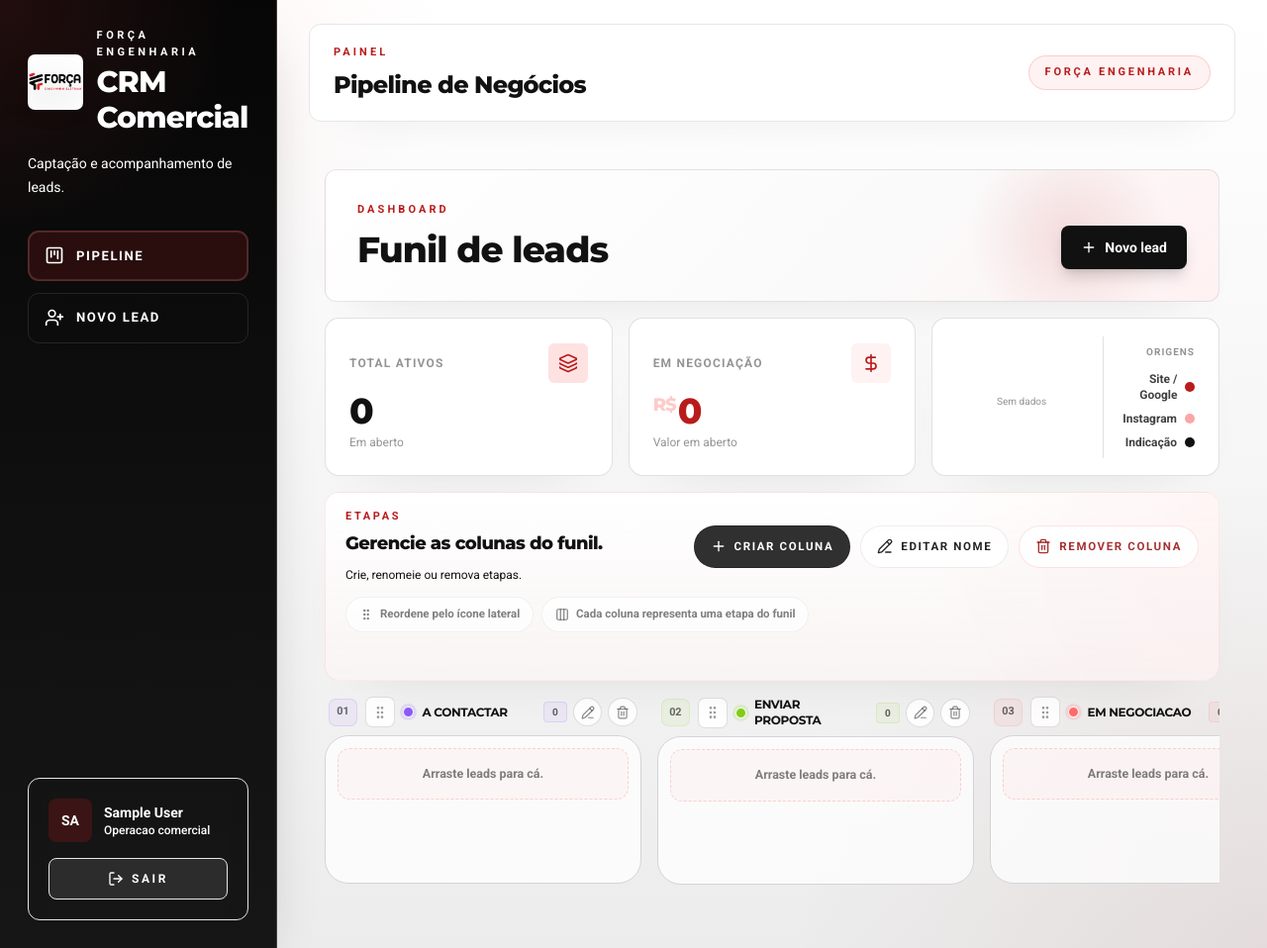
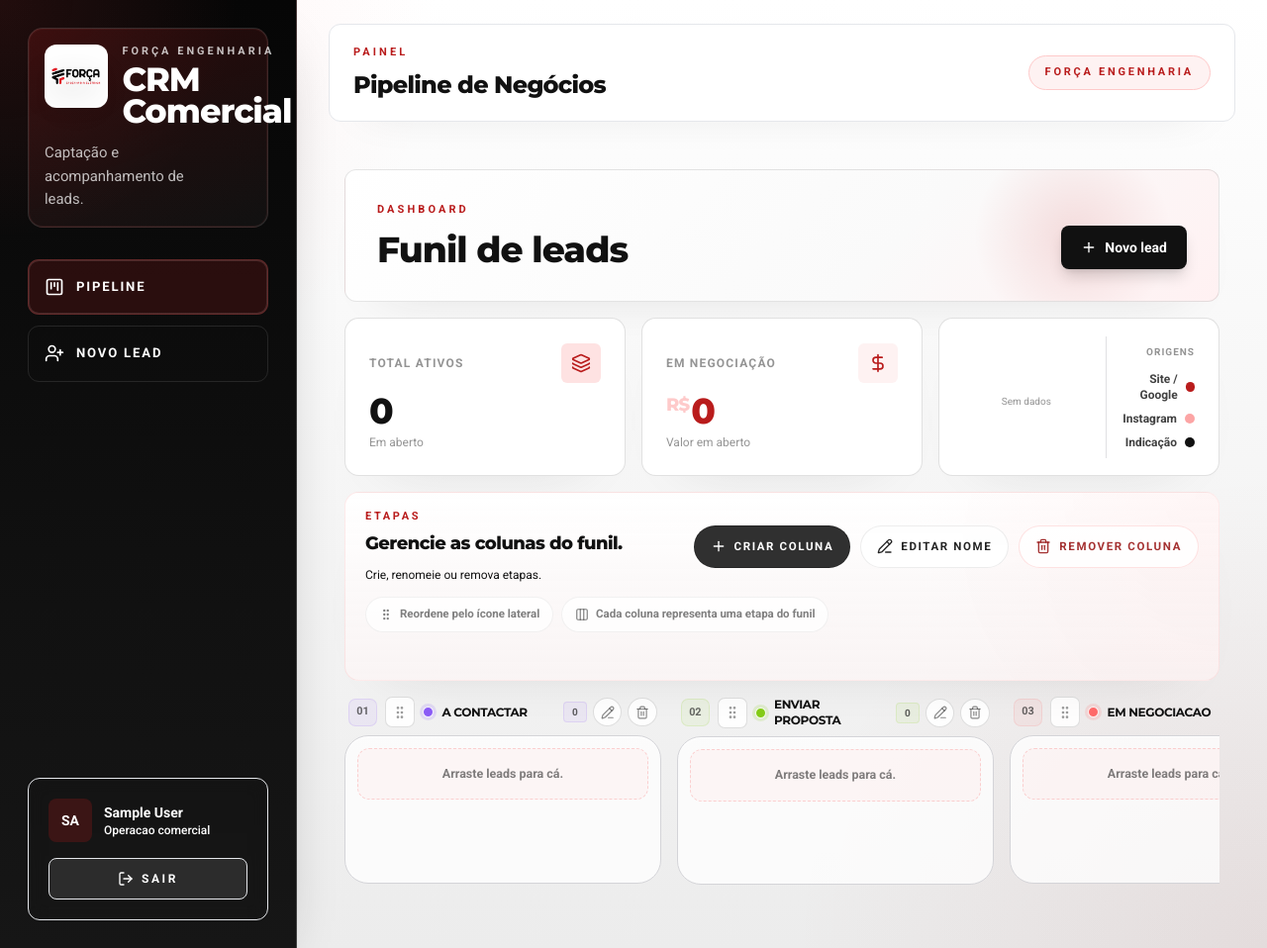
Before and after one commit to miguelbento189-lang/crm-sistema, a Django app: page /sistema/crm/pipeline/ in a window 1280 px wide. Shown: the whole page at 99% size. Run offline with Django 5.2, Linux system fonts and the light colour scheme; the visitor is signed in with stand-in values (Sample User, id 1); data comes from the database, SQL or seed files in the repository; data that the repository does not hold is empty; some libraries are stand-ins or nearby versions.

Commit message:
Refina sidebar do CRM e ajustes de login

```diff
--- a/crm/templates/crm/pipeline_base.html
+++ b/crm/templates/crm/pipeline_base.html
@@ -51,7 +51,7 @@
     .pipeline-shell {
       min-height: 100vh;
       display: grid;
-      grid-template-columns: 280px minmax(0, 1fr);
+      grid-template-columns: 300px minmax(0, 1fr);
     }
 
     .pipeline-sidebar {
@@ -64,20 +64,30 @@
     }
 
     .brand-lockup {
-      display: inline-flex;
-      align-items: center;
-      gap: 0.85rem;
+      display: flex;
+      align-items: flex-start;
+      gap: 0.9rem;
+      width: 100%;
+    }
+
+    .sidebar-brand {
+      border: 1px solid rgba(221, 221, 221, 0.14);
+      border-radius: 0.95rem;
+      padding: 1rem;
+      background: linear-gradient(160deg, rgba(185, 28, 28, 0.2), rgba(255, 255, 255, 0.03));
+      box-shadow: inset 0 0 0 1px rgba(248, 113, 113, 0.08);
     }
 
     .brand-mark {
-      width: 3.5rem;
-      height: 3.5rem;
-      border-radius: 0.45rem;
+      width: 4rem;
+      height: 4rem;
+      border-radius: 0.75rem;
+      padding: 0.4rem;
       display: inline-flex;
       align-items: center;
       justify-content: center;
       background: #ffffff;
-      border: 1px solid rgba(255, 255, 255, 0.12);
+      border: 1px solid rgba(255, 255, 255, 0.16);
       box-shadow: 0 14px 30px -22px rgba(0, 0, 0, 0.44);
       flex: 0 0 auto;
     }
@@ -89,18 +99,54 @@
       filter: drop-shadow(0 10px 16px rgba(0, 0, 0, 0.28));
     }
 
+    .brand-eyebrow {
+      font-size: 0.68rem;
+      font-weight: 900;
+      letter-spacing: 0.28em;
+      text-transform: uppercase;
+      color: rgba(255, 255, 255, 0.74);
+      line-height: 1.35;
+    }
+
+    .brand-title {
+      margin-top: 0.3rem;
+      font-size: clamp(2.1rem, 2.2vw, 2.55rem);
+      font-weight: 900;
+      line-height: 0.95;
+      color: #ffffff;
+    }
+
+    .brand-summary {
+      margin-top: 0.95rem;
+      font-size: 0.93rem;
+      line-height: 1.55;
+      color: rgba(255, 255, 255, 0.72);
+      max-width: 22ch;
+    }
+
+    .pipeline-nav {
+      display: grid;
+      gap: 0.65rem;
+    }
+
     .pipeline-link {
       display: flex;
       align-items: center;
       gap: 0.75rem;
       border: 1px solid rgba(221, 221, 221, 0.12);
       border-radius: 0.7rem;
-      padding: 0.9rem 1rem;
+      min-height: 3.55rem;
+      padding: 0.95rem 1rem;
       font-size: 0.82rem;
       font-weight: 800;
-      letter-spacing: 0.12em;
+      letter-spacing: 0.14em;
       text-transform: uppercase;
       transition: background-color 0.24s ease, border-color 0.24s ease, transform 0.24s ease, box-shadow 0.24s ease;
+    }
+
+    .pipeline-link i {
+      color: rgba(255, 255, 255, 0.92);
+      flex: 0 0 auto;
     }
 
     .pipeline-link:hover {
@@ -196,6 +242,29 @@
         border-right: 0;
         border-bottom: 1px solid rgba(255, 255, 255, 0.12);
       }
+
+      .brand-summary {
+        max-width: 100%;
+      }
+    }
+
+    @media (max-width: 640px) {
+      .sidebar-brand {
+        padding: 0.9rem;
+      }
+
+      .brand-mark {
+        width: 3.4rem;
+        height: 3.4rem;
+      }
+
+      .brand-title {
+        font-size: clamp(1.8rem, 8vw, 2.2rem);
+      }
+
+      .pipeline-link {
+        min-height: 3.25rem;
+      }
     }
   </style>
   {% block extra_head %}{% endblock %}
@@ -205,19 +274,21 @@
     <aside class="pipeline-sidebar p-6 lg:p-7">
       <div class="flex h-full flex-col gap-8">
         <div>
-          <div class="brand-lockup">
-            <div class="brand-mark" aria-hidden="true">
-              <img src="{% static 'logo/forca-logo.png' %}" alt="Força Engenharia">
+          <div class="sidebar-brand">
+            <div class="brand-lockup">
+              <div class="brand-mark" aria-hidden="true">
+                <img src="{% static 'logo/forca-logo.png' %}" alt="Força Engenharia">
+              </div>
+              <div>
+                <p class="brand-eyebrow">Força Engenharia</p>
+                <h1 class="brand-title">CRM<br>Comercial</h1>
+              </div>
             </div>
-            <div>
-              <p class="text-[11px] font-black uppercase tracking-[0.32em] text-white/72">Força Engenharia</p>
-              <h1 class="mt-1 text-3xl font-black text-white">CRM Comercial</h1>
-            </div>
+            <p class="brand-summary">Captação e acompanhamento de leads.</p>
           </div>
-          <p class="mt-4 max-w-xs text-sm leading-6 text-white/68">Captação e acompanhamento de leads.</p>
         </div>
 
-        <nav class="grid gap-3">
+        <nav class="pipeline-nav">
           <a href="{% url 'crm:crm_dashboard' %}" class="pipeline-link {% if request.resolver_match.url_name == 'crm_dashboard' %}is-active{% endif %}">
             <i data-lucide="kanban-square" class="h-5 w-5"></i>
             <span>Pipeline</span>
--- a/crm/templates/registration/login.html
+++ b/crm/templates/registration/login.html
@@ -179,7 +179,7 @@
             </form>
 
             <footer class="w-full mt-10 text-center border-t border-black/8 pt-6">
-                <p class="text-[9px] text-charcoal/70 font-bold uppercase tracking-[0.3em]">{{ active_brand_name|default:'CRM de Leads' }} © 2026</p>
+                <p class="text-[9px] text-charcoal/70 font-bold uppercase tracking-[0.3em]">{{ active_brand_name|default:'CRM Força Engenharia' }} © 2026</p>
                 {% if active_brand_support_email %}
                 <p class="mt-2 text-[10px] text-charcoal/44">Suporte: {{ active_brand_support_email }}</p>
                 {% endif %}
```
